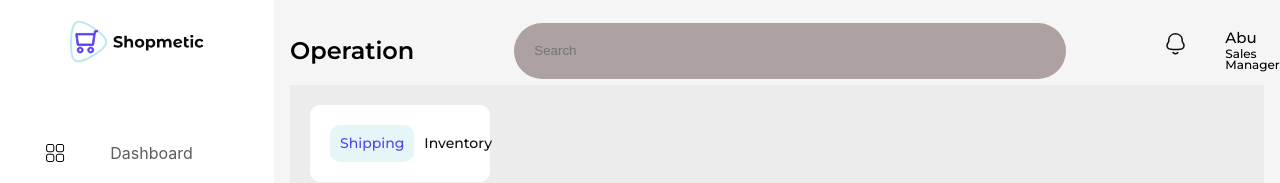
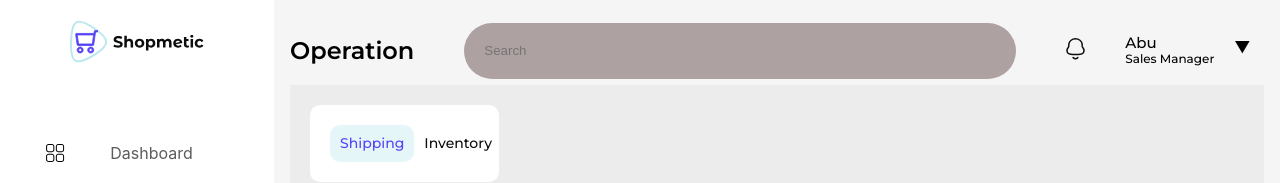
Before and after one commit to ObiKennedy/e-commerce, a React (Create React App) app: page /operation in a window 1280 px wide. Shown: the top 183 px of the page. Built offline with nearby package versions, Linux system fonts and the light colour scheme.

Commit message:
all done

```diff
--- a/src/components/header/index.scss
+++ b/src/components/header/index.scss
@@ -1,8 +1,8 @@
 .header{
     display: flex;
     // padding: 20px;
-    gap: 100px;
-    width: 95%;
+    gap: 50px;
+    width: fit-content;
     background: #F5F5F5;
     align-items: center;
     >div{
--- a/src/pages/operation2/index.scss
+++ b/src/pages/operation2/index.scss
@@ -5,7 +5,7 @@
         display: flex;
         padding: 20px;
         background: #FFFF;
-        width: 15%;
+        width: 16%;
         justify-content: space-between;
         border-radius: 10px;
         >a{
--- a/src/pages/operations/index.scss
+++ b/src/pages/operations/index.scss
@@ -5,7 +5,7 @@
         display: flex;
         padding: 20px;
         background: #FFFF;
-        width: 15%;
+        width: 16%;
         justify-content: space-between;
         border-radius: 10px;
         >a{
--- a/src/pages/products/index.jsx
+++ b/src/pages/products/index.jsx
@@ -11,7 +11,7 @@ export default function Product(){
                     <Link to={'/product'} className="active">All products</Link>
                     <Link to={'/categories'}>Categories</Link>
                 </div>
-                <div><Link to={'/addproduct'}>+ Add Products</Link></div>
+                <div><Link to={'/Products'}>+ Add Products</Link></div>
             </div>
             <div className="tab">
                 <div>
```
